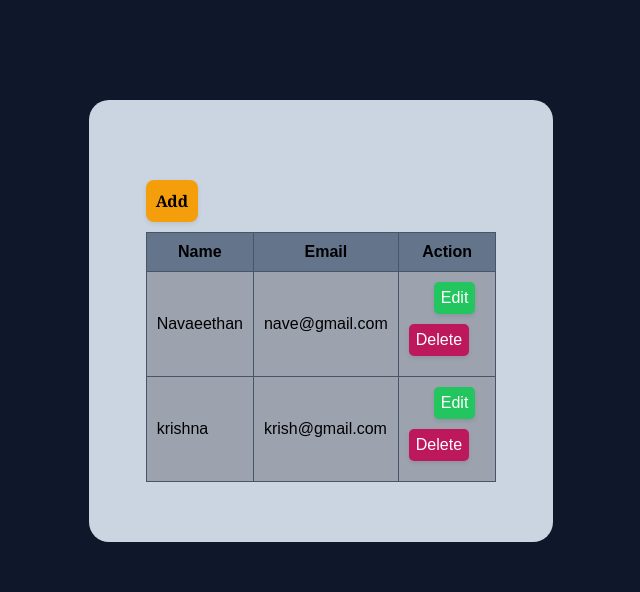
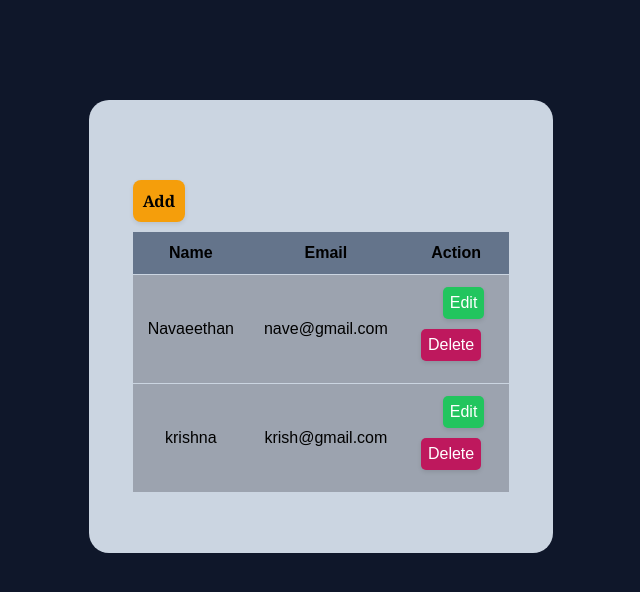
Before and after one commit to Navaneethakrshnan/JS-CRUD, a plain HTML site: page Crud/index.html in a window 1280 px wide. Shown: the whole page, without its empty margins (319-959 px from the left). Drawn offline with nearby package versions, Linux system fonts and the light colour scheme.

Commit message:
modified

```diff
--- a/Crud/style.css
+++ b/Crud/style.css
@@ -66,7 +66,8 @@ button:hover {
 
 table {
   width: 100%;
-  border-collapse: collapse;
+  border-collapse: separate;
+  border-spacing: 0;
 }
 
 table .edit {
@@ -88,11 +89,11 @@ table .delete {
   justify-content: center;
 }
 
-th,
-td {
-  border: 1px solid #475569;
-  padding: 10px;
-  align-items: center;
+table th,
+table td {
+  padding: 12px 15px;
+  text-align: center;
+  border-bottom: 1px solid #cbd5e1;
 }
 
 th {
```
